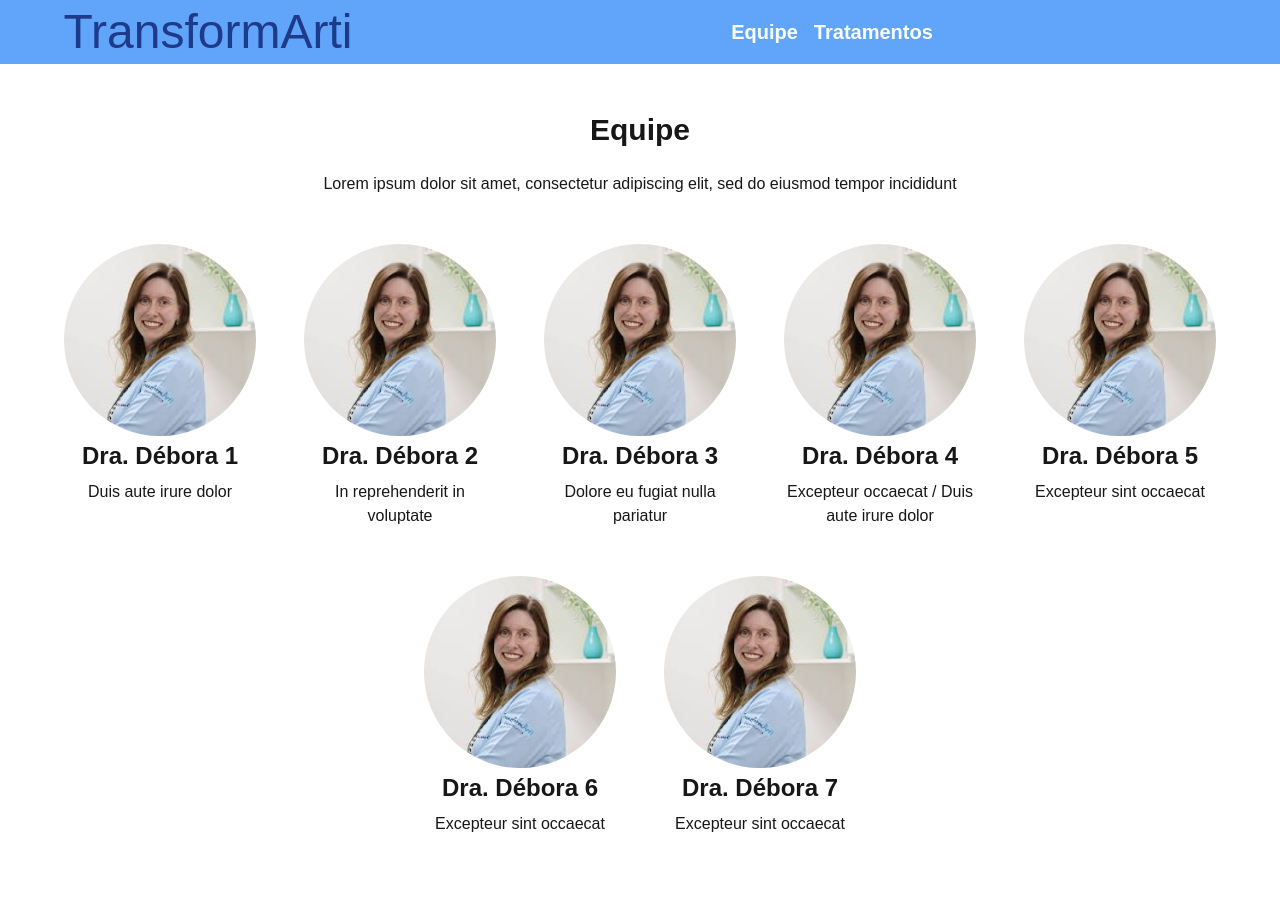
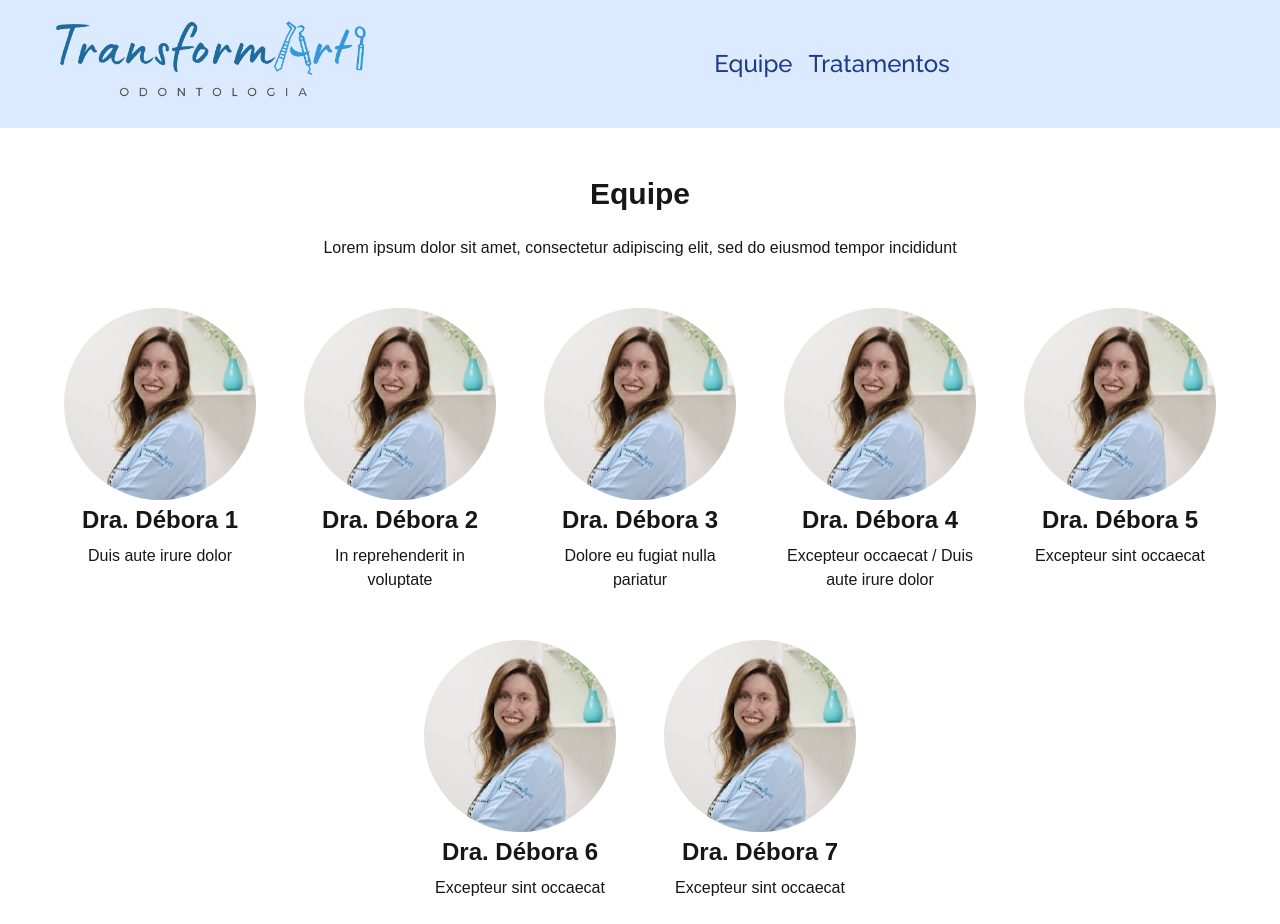
Before and after one commit to Alessandro1918/transformarti, a Next.js app: page / in a window 1280 px wide. Before the commit the page ends 860 px from the top, so only its background shows below. Built offline with nearby package versions, Linux system fonts and the light colour scheme.

Commit message:
style: added logo, font & new colors @ header

```diff
--- a/src/app/layout.tsx
+++ b/src/app/layout.tsx
@@ -1,5 +1,6 @@
 import type { Metadata } from "next"
 import localFont from "next/font/local"
+import { Raleway } from "next/font/google"
 import "./globals.css"
 
 const geistSans = localFont({
@@ -11,6 +12,11 @@ const geistMono = localFont({
   src: "./fonts/GeistMonoVF.woff",
   variable: "--font-geist-mono",
   weight: "100 900",
+})
+const raleway = Raleway({
+  weight: "500",
+  subsets: ["latin"],
+  variable: "--font-raleway"
 })
 
 export const metadata: Metadata = {
@@ -26,7 +32,12 @@ export default function RootLayout({
   return (
     <html lang="en">
       <body
-        className={`${geistSans.variable} ${geistMono.variable} antialiased`}
+        className={`
+          ${geistSans.variable}
+          ${geistMono.variable}
+          ${raleway.variable}
+          antialiased
+        `}
       >
         {children}
       </body>
--- a/src/components/header.tsx
+++ b/src/components/header.tsx
@@ -2,21 +2,19 @@ import { FaBars } from "react-icons/fa"
 
 export function Header() {
   return (
-    <div className="flex w-full h-16 items-center justify-between px-4 bg-blue-400">
-
-      <div className="flex justify-center w-96">
-        <p className="text-5xl text-blue-900">
-          TransformArti
-        </p>
-      </div>
+    <div className="flex w-full h-32 items-center justify-between px-4 bg-blue-100">
+      <img
+        src="/assets/logo.png"
+        className="w-96"
+      />
 
       <div className="flex flex-1 flex-row justify-center gap-4 max-sm:hidden">
-        <p className="text-xl text-white font-bold">Equipe</p>
-        <p className="text-xl text-white font-bold">Tratamentos</p>
+        <p className="text-2xl text-blue-900 font-raleway">Equipe</p>
+        <p className="text-2xl text-blue-900 font-raleway">Tratamentos</p>
       </div>
 
       <div className="sm:hidden">
-        <FaBars className="size-6 fill-white"/>
+        <FaBars className="size-6 fill-blue-900"/>
       </div>
     </div>
   )
--- a/tailwind.config.ts
+++ b/tailwind.config.ts
@@ -12,6 +12,9 @@ const config: Config = {
         background: "var(--background)",
         foreground: "var(--foreground)",
       },
+      fontFamily: {
+        raleway: "var(--font-raleway)"
+      }
     },
   },
   plugins: [],
```
Also changed, not shown: public/assets/logo.png (added).
